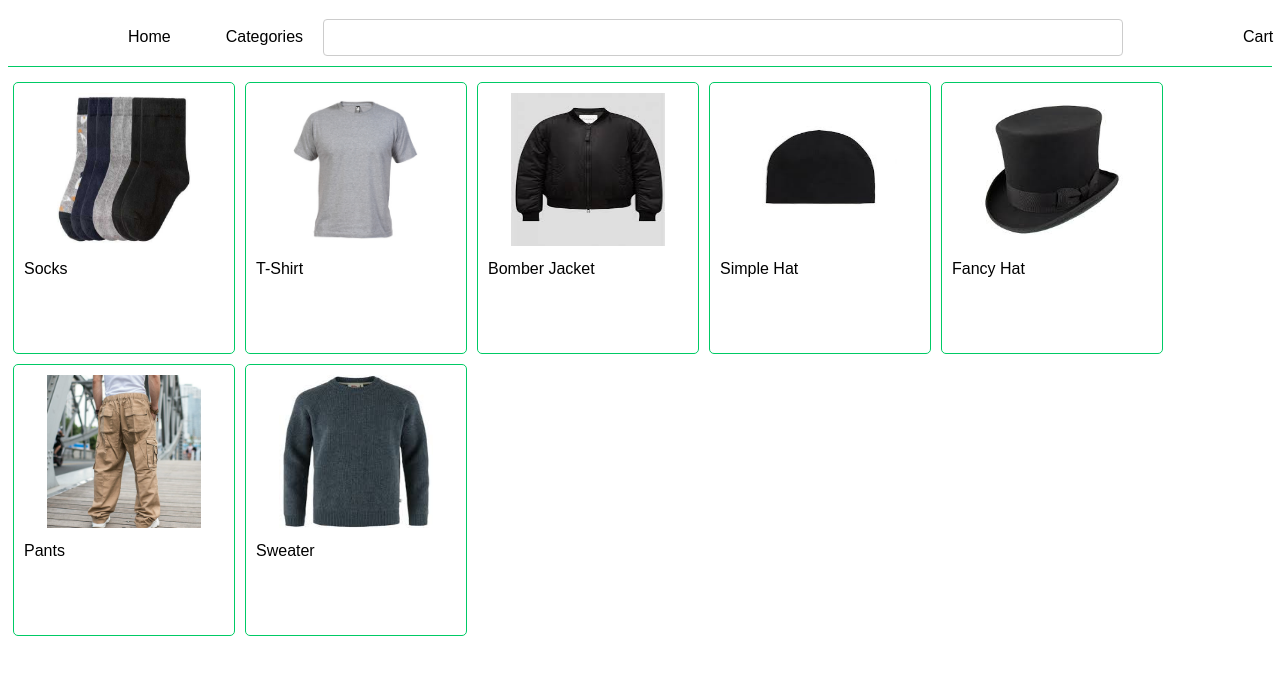
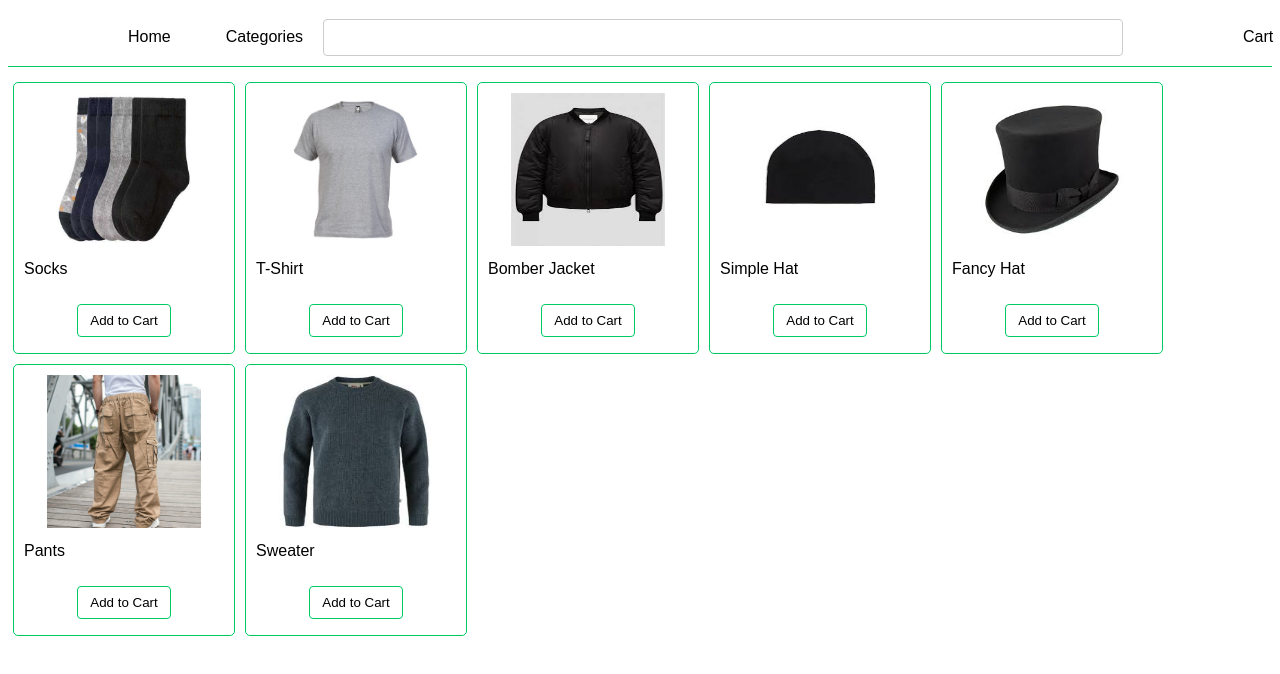
Before and after one commit to DeDKiK/shop, a React app: page / in a window 1280 px wide. Shown: the top 674 px of the page. Built offline with nearby package versions, Linux system fonts and the light colour scheme.

Commit message:
Created cartContext and custom hook  and  change item cart

```diff
--- a/src/AppComponents/itemCard/itemCard.tsx
+++ b/src/AppComponents/itemCard/itemCard.tsx
@@ -6,41 +6,29 @@ import simpleHatAsset from "../../assets/simpleHat.jpg";
 import fancyHatAsset from "../../assets/fancyHat.jpg";
 import pantsAsset from "../../assets/pants.jpg";
 import sweaterAsset from "../../assets/sweater.jpg";
+import { useCart } from "../../context/cartContext";
 
 function ItemCard() {
+  const { addToCart } = useCart();
+  const items = [
+    { src: socksAsset, alt: "Socks", name: "Socks" },
+    { src: tShirtAsset, alt: "T-Shirt", name: "T-Shirt" },
+    { src: bomberAsset, alt: "Bomber Jacket", name: "Bomber Jacket" },
+    { src: simpleHatAsset, alt: "Simple Hat", name: "Simple Hat" },
+    { src: fancyHatAsset, alt: "Fancy Hat", name: "Fancy Hat" },
+    { src: pantsAsset, alt: "Pants", name: "Pants" },
+    { src: sweaterAsset, alt: "Sweater", name: "Sweater" },
+  ];
   return (
-    <>
-      <div className={styles.itemCard}>
-        <div className={styles.item}>
-          <img src={socksAsset} alt="Socks" />
-          <p>Socks</p>
+    <div className={styles.itemCard}>
+      {items.map((item) => (
+        <div key={item.alt} className={styles.item}>
+          <img src={item.src} alt={item.alt} />
+          <p>{item.name}</p>
+          <button onClick={addToCart}>Add to Cart</button>
         </div>
-        <div className={styles.item}>
-          <img src={tShirtAsset} alt="T-Shirt" />
-          <p>T-Shirt</p>
-        </div>
-        <div className={styles.item}>
-          <img src={bomberAsset} alt="Bomber Jacket" />
-          <p>Bomber Jacket</p>
-        </div>
-        <div className={styles.item}>
-          <img src={simpleHatAsset} alt="Simple Hat" />
-          <p>Simple Hat</p>
-        </div>
-        <div className={styles.item}>
-          <img src={fancyHatAsset} alt="Fancy Hat" />
-          <p>Fancy Hat</p>
-        </div>
-        <div className={styles.item}>
-          <img src={pantsAsset} alt="Pants" />
-          <p>Pants</p>
-        </div>
-        <div className={styles.item}>
-          <img src={sweaterAsset} alt="Sweater" />
-          <p>Sweater</p>
-        </div>
-      </div>
-    </>
+      ))}
+    </div>
   );
 }
 export default ItemCard;
--- a/src/AppComponents/itemCard/itemCardStyle.module.css
+++ b/src/AppComponents/itemCard/itemCardStyle.module.css
@@ -26,3 +26,18 @@
   font-size: 16px;
   text-align: left;
 }
+
+.item button {
+  margin-top: 10px;
+  padding: 8px 12px;
+  background-color: white;
+  border: 1px solid #00ca65;
+  border-radius: 4px;
+  cursor: pointer;
+}
+
+.item button:hover {
+  background-color: #00ca65;
+  color: white;
+  transition: all 0.3s ease;
+}
--- a/src/AppComponents/navbar/navbar.tsx
+++ b/src/AppComponents/navbar/navbar.tsx
@@ -1,7 +1,11 @@
 import { Link } from "react-router-dom";
 import styles from "./navbarStyle.module.css";
+import { useCart } from "../../context/cartContext";
+import { spawn } from "node:child_process";
 
 function Navbar() {
+  const { cartCount } = useCart();
+
   return (
     <div className={styles.navbar}>
       <div className={styles.navleft}>
@@ -28,6 +32,9 @@ function Navbar() {
       <div className={styles.navRight}>
         <Link to="/" className={styles.navItem}>
           Cart
+          {cartCount > 0 && (
+            <span className={styles.cartBadge}>{cartCount}</span>
+          )}
         </Link>
 
         <Link to="/login" className={styles.navItem}>
--- a/src/AppComponents/navbar/navbarStyle.module.css
+++ b/src/AppComponents/navbar/navbarStyle.module.css
@@ -90,3 +90,12 @@
   display: block;
   transition: all 0.3s ease;
 }
+
+.cartBadge {
+  background-color: red;
+  color: white;
+  border-radius: 50%;
+  padding: 2px 6px;
+  font-size: 12px;
+  margin-left: 5px;
+}
--- /dev/null
+++ b/src/context/cartContext.tsx
@@ -0,0 +1,30 @@
+import { createContext, useContext, useState, type ReactNode } from "react";
+
+interface CartContextType {
+  cartCount: number;
+  addToCart: () => void;
+}
+
+const CartContext = createContext<CartContextType | undefined>(undefined);
+
+export function CartProvider({ children }: { children: ReactNode }) {
+  const [cartCount, setCartCount] = useState(0);
+
+  const addToCart = () => {
+    setCartCount((prev) => prev + 1);
+  };
+
+  return (
+    <CartContext.Provider value={{ cartCount, addToCart }}>
+      {children}
+    </CartContext.Provider>
+  );
+}
+
+export function useCart() {
+  const context = useContext(CartContext);
+  if (!context) {
+    throw new Error("useCart must be used within a CartProvider");
+  }
+  return context;
+}
--- a/src/index.tsx
+++ b/src/index.tsx
@@ -1,10 +1,13 @@
 import { createRoot } from "react-dom/client";
 import App from "./App";
 import { BrowserRouter } from "react-router-dom";
+import { CartProvider } from "./context/cartContext";
 
 const root = createRoot(document.getElementById("root")!);
 root.render(
   <BrowserRouter>
-    <App />
+    <CartProvider>
+      <App />
+    </CartProvider>
   </BrowserRouter>
 );
--- a/tsconfig.json
+++ b/tsconfig.json
@@ -13,7 +13,7 @@
     "target": "esnext",
     "types": ["node"],
     // For nodejs:
-    "lib": ["esnext"],
+    "lib": ["dom", "esnext"],
     // "types": ["node"],
     // and npm install -D @types/node
 
```
